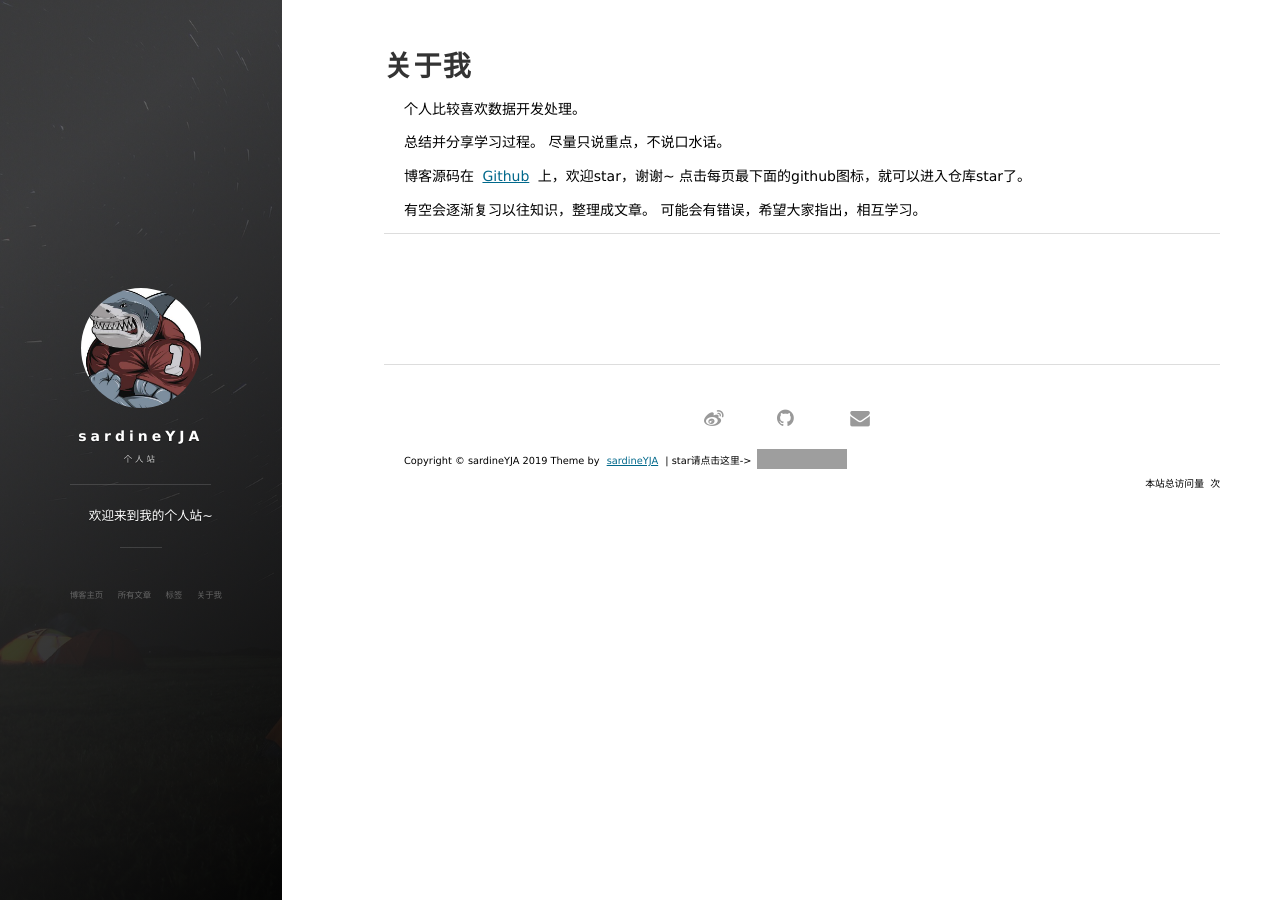
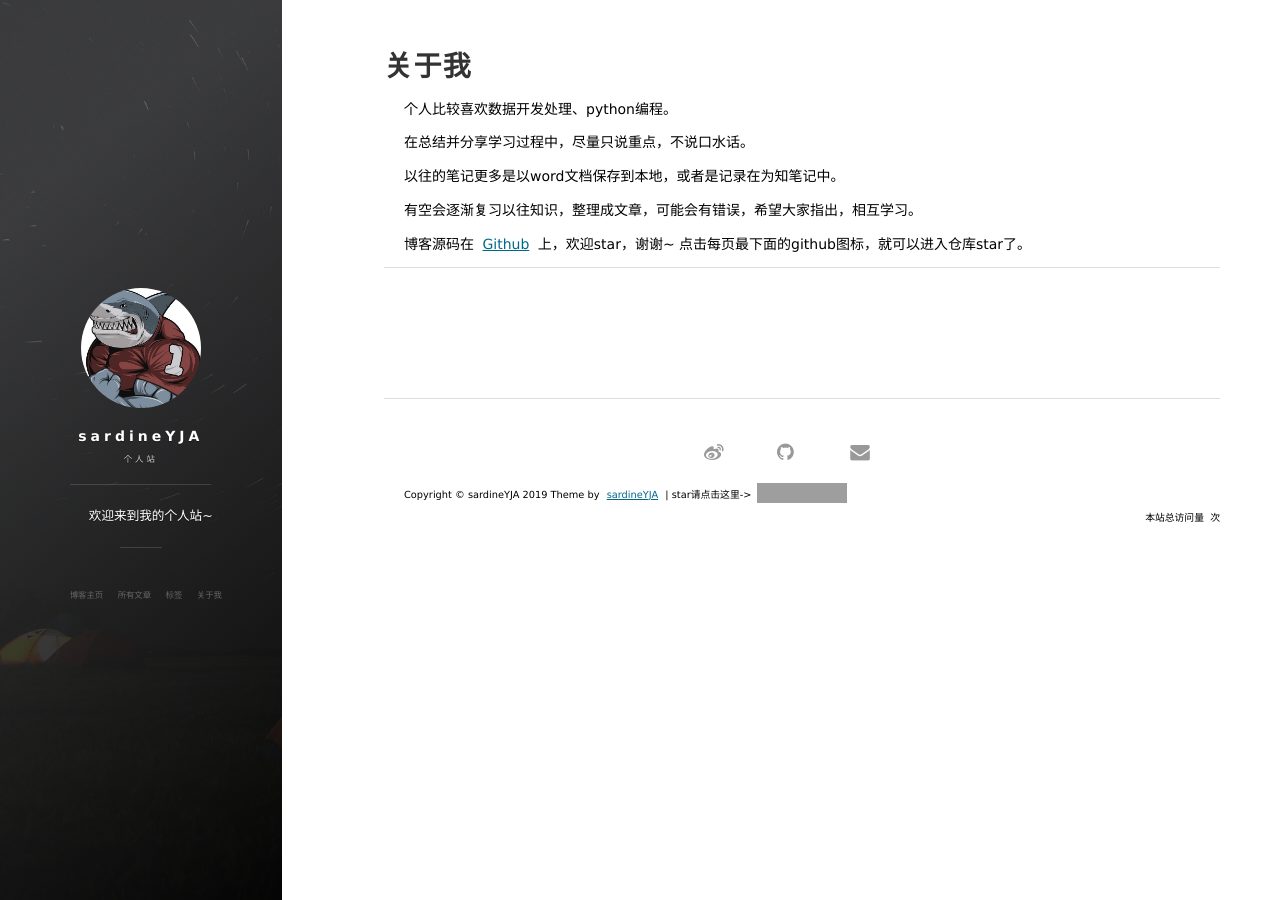
Before and after one commit to sardineYJA/sardineYJA.github.io, a Jekyll site: the page built from about.md, in a window 1280 px wide. Built offline with Jekyll 4.4.1, drawn with Linux system fonts in a browser that asks for light colours; nearby versions of some CDN libraries; comment, search, counter and statistics services are not loaded; grey boxes are pictures that could not be loaded.

Commit message:
Update about.md

```diff
--- a/about.md
+++ b/about.md
@@ -3,24 +3,16 @@ layout: page
 title: 关于我
 ---
 
-个人比较喜欢数据开发处理。
-
+个人比较喜欢数据开发处理、python编程。
 <p>
-
-总结并分享学习过程。
-尽量只说重点，不说口水话。
-
+在总结并分享学习过程中，尽量只说重点，不说口水话。
 <p>
-
+以往的笔记更多是以word文档保存到本地，或者是记录在为知笔记中。
+<p>
+有空会逐渐复习以往知识，整理成文章，可能会有错误，希望大家指出，相互学习。
+<p>
 博客源码在 <a target="_blank" href='https://github.com/sardineYJA/sardineYJA.github.io'>Github</a> 上，欢迎star，谢谢~
-
 点击每页最下面的github图标，就可以进入仓库star了。
-
-<p>
-
-有空会逐渐复习以往知识，整理成文章。
-可能会有错误，希望大家指出，相互学习。
-
 <p>
 
 <p>
```
